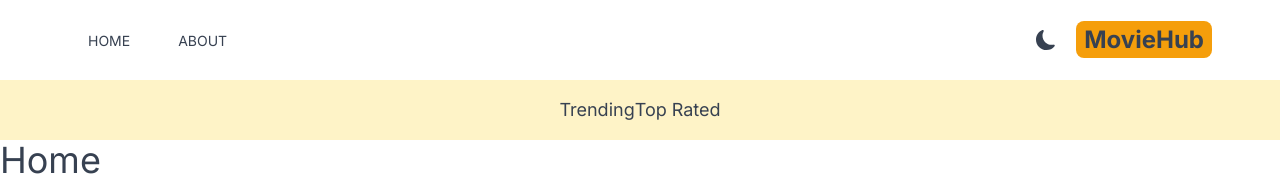
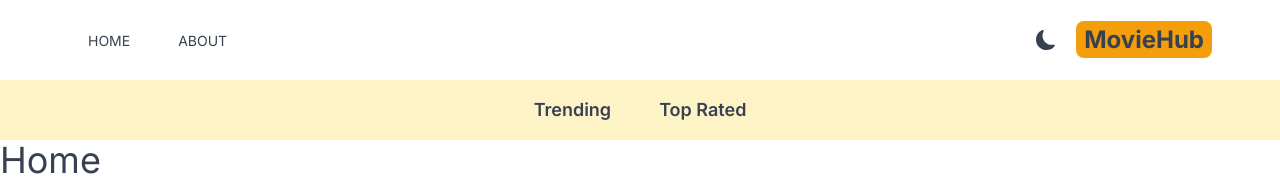
Before and after one commit to devmad001/movie_nextjs, a Next.js app: page / in a window 1280 px wide. Shown: the top 181 px of the page. Built offline with nearby package versions, Linux system fonts and the light colour scheme.

Commit message:
complete : NavbarItem.tsx

```diff
--- a/src/components/NavbarItem.tsx
+++ b/src/components/NavbarItem.tsx
@@ -1,11 +1,18 @@
+'use client';
+
 import React from 'react';
 import Link from "next/link";
+import {useSearchParams} from "next/navigation";
 
 // @ts-ignore
 const NavbarItem = ({title, param}) => {
+    const searchParams = useSearchParams();
+    const genre = searchParams.get('genre');
     return (
         <div>
-            <Link href={`/?genre=${param}`}>
+            <Link
+                className={`m-4 hover:text-amber-600 font-semibold p-2 ${genre && genre === param && "underline underline-offset-8 decoration-4 decoration-amber-500 rounded-lg"} `}
+                href={`/?genre=${param}`}>
                 {title}
             </Link>
         </div>
```
